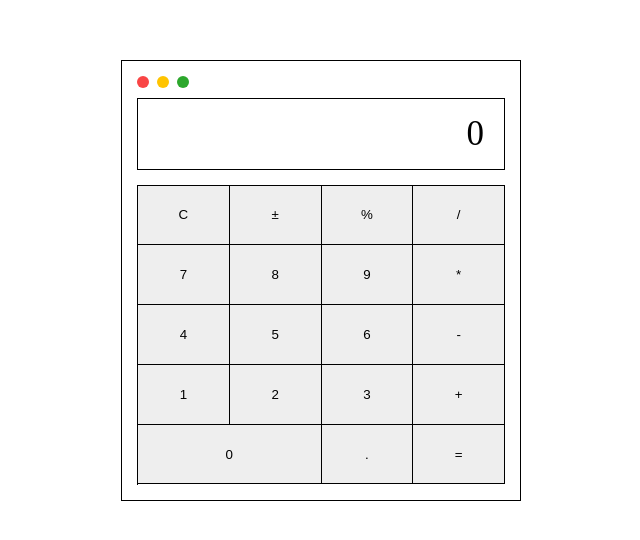
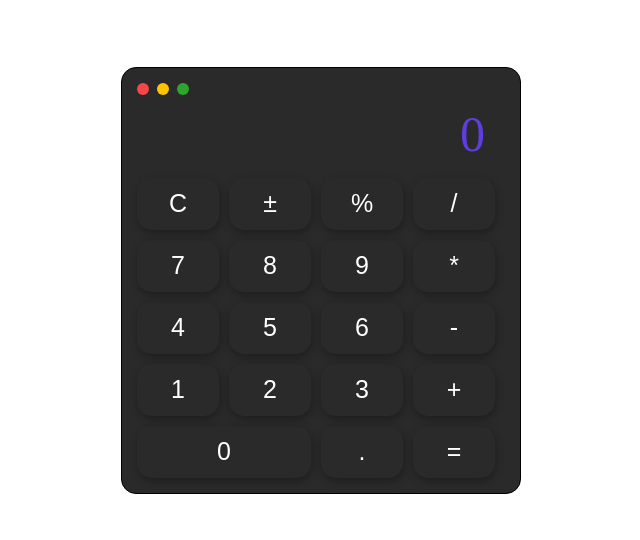
Before and after one commit to yoonhyeonjeong/js_study, a plain HTML site: page calculator/index.html in a window 1280 px wide. Shown: the part 120-660 px from the top of the page, without its empty margins (319-959 px from the left). Drawn offline with Linux system fonts and the light colour scheme.

Commit message:
계산기 디자인 적용

```diff
--- a/calculator/style.css
+++ b/calculator/style.css
@@ -20,6 +20,8 @@ button {
     width: 400px;
     border: solid 1px;
     padding: 15px;
+    background-color: #2a2a2a;
+    border-radius: 15px
 }
 .caculator-header-btns{
     display: flex;
@@ -40,11 +42,11 @@ button {
     background-color: #2ca72c;
 }
 .calculator-display{
-    border: solid 1px;
-    padding:15px 20px 15px 0;
+    padding-right: 20px;
 }
 .calculator-display .calculator-result{
-    font-size: 35px;
+    color: #5e3ede;
+    font-size: 50px;
     text-align: right;
 }
 .caculator-header-btns button + button{
@@ -53,24 +55,24 @@ button {
 .calculator-body-btns{
     display: flex;
     flex-wrap: wrap;
+    gap: 10px;
     margin-top: 15px;
-    border-top: 1px solid;
-    border-left: 1px solid;
     height: 300px;
 }
 .calculator-body-btns .button{
-    width: 25%;
-    border-right: 1px solid;
-    border-bottom: 1px solid;
-    background: #eee;
+    width: calc(25% - 10px);
     transition: all 0.3s;
+    font-size: 25px;
+    color: #fff;
+    border-radius: 15px;
+    box-shadow: 1px 3px 8px rgba(0, 0, 0, 0.3);
 }
 .calculator-body-btns .button:hover{
-    background: #e1e0e0;
+    filter: invert(50%);
 }
 .calculator-body-btns .button:active{
-    background: #aaa;
+    filter: invert(70%);
 }
 .calculator-body-btns .zero{
-    width: 50%;
+    width: calc(50% - 10px);
 }
```
